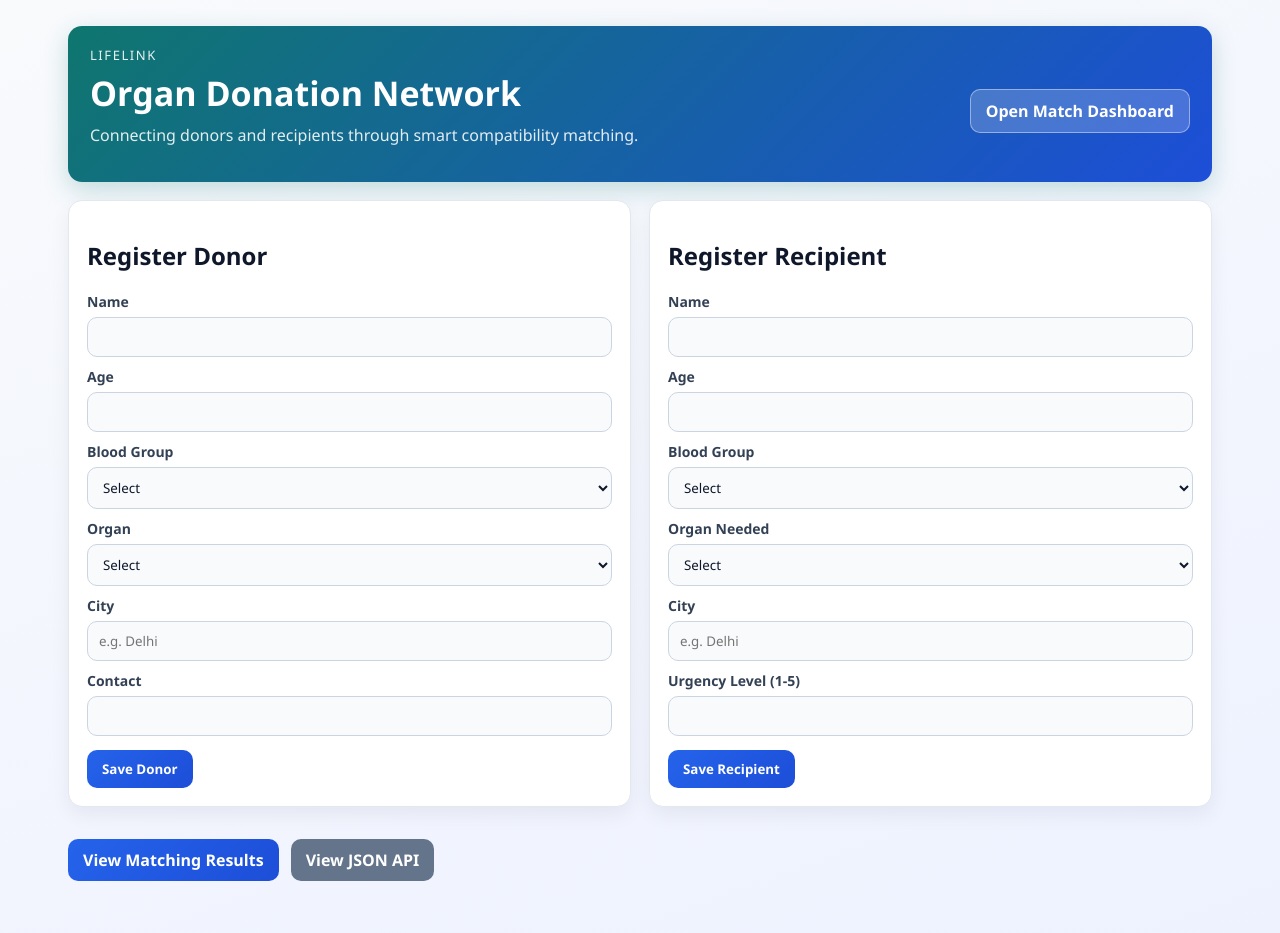
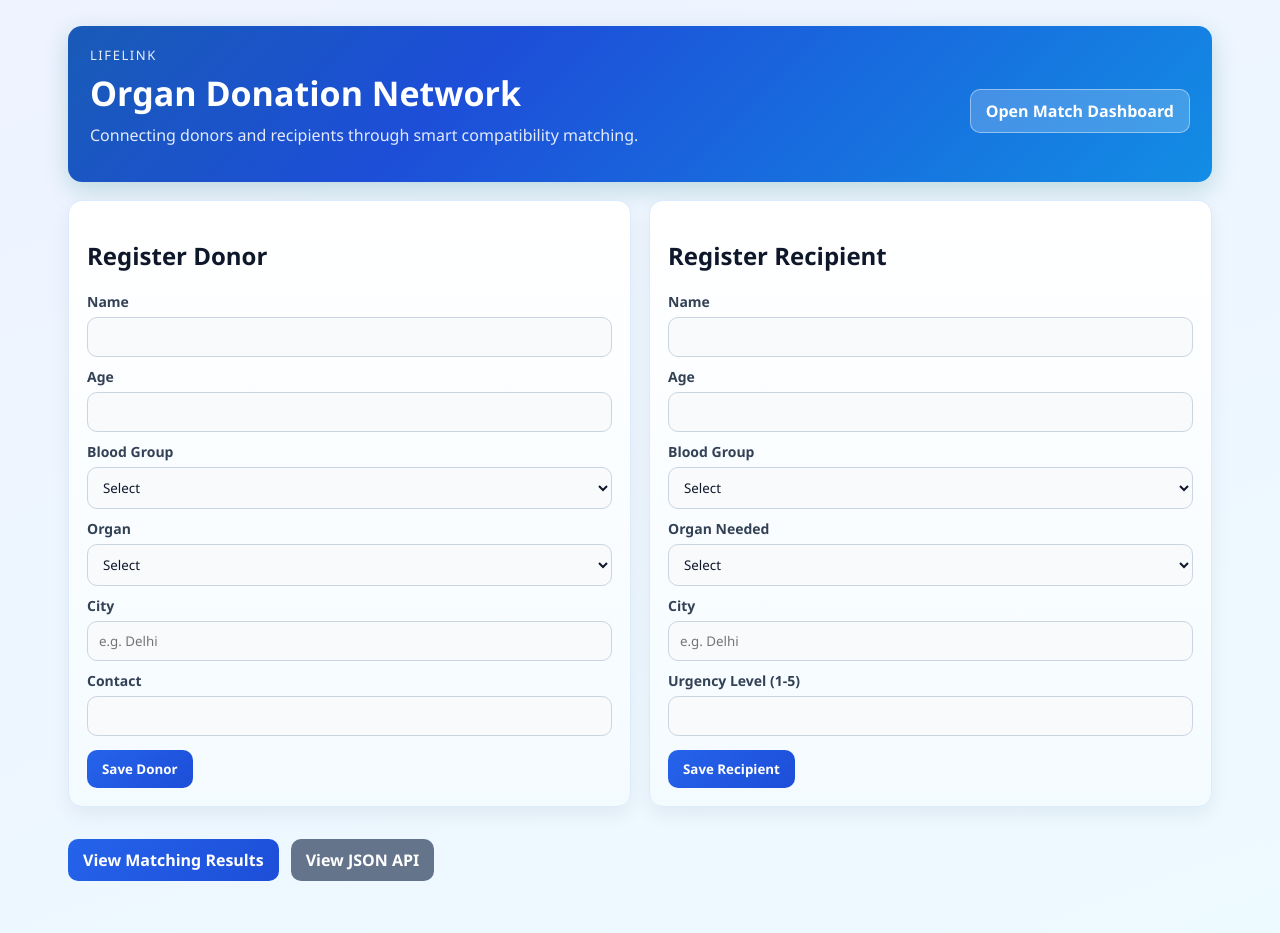
Before and after one commit to kritika014/organ-donation-system, a Flask app: page / in a window 1280 px wide. Run offline with Flask 3, Linux system fonts and the light colour scheme.

Commit message:
git push

```diff
--- a/static/style.css
+++ b/static/style.css
@@ -5,8 +5,20 @@
 
 body {
     margin: 0;
-    background: linear-gradient(160deg, #f8fafc 0%, #eef2ff 100%);
+    background: linear-gradient(160deg, #f8fafc 0%, #eef2ff 40%, #ecfeff 100%);
     color: #0f172a;
+    background-size: 300% 300%;
+    animation: bgShift 14s ease-in-out infinite;
+}
+
+@keyframes bgShift {
+    0% { background-position: 0% 50%; }
+    50% { background-position: 100% 50%; }
+    100% { background-position: 0% 50%; }
+}
+
+@media (prefers-reduced-motion: reduce) {
+    body { animation: none; }
 }
 
 .container {
@@ -16,7 +28,7 @@
 }
 
 .hero {
-    background: linear-gradient(135deg, #0f766e 0%, #1d4ed8 100%);
+    background: linear-gradient(135deg, #0f766e 0%, #1d4ed8 55%, #0ea5e9 100%);
     color: #ffffff;
     border-radius: 14px;
     padding: 20px 22px;
@@ -25,6 +37,14 @@
     align-items: center;
     gap: 16px;
     box-shadow: 0 8px 24px rgba(15, 118, 110, 0.22);
+    background-size: 200% 200%;
+    animation: heroShift 10s ease-in-out infinite;
+}
+
+@keyframes heroShift {
+    0% { background-position: 0% 50%; }
+    50% { background-position: 100% 50%; }
+    100% { background-position: 0% 50%; }
 }
 
 .brand {
@@ -54,8 +74,8 @@
 }
 
 .card {
-    background: #ffffff;
-    border: 1px solid #e2e8f0;
+    background: linear-gradient(180deg, #ffffff 0%, #f4fbff 100%);
+    border: 1px solid #dbeafe;
     border-radius: 14px;
     padding: 18px;
     box-shadow: 0 8px 20px rgba(15, 23, 42, 0.06);
@@ -160,8 +180,8 @@
 
 .table-wrap {
     overflow-x: auto;
-    background: #fff;
-    border: 1px solid #e2e8f0;
+    background: linear-gradient(180deg, #ffffff 0%, #f7fbff 100%);
+    border: 1px solid #dbeafe;
     border-radius: 12px;
     box-shadow: 0 8px 20px rgba(15, 23, 42, 0.06);
     margin-top: 14px;
```
